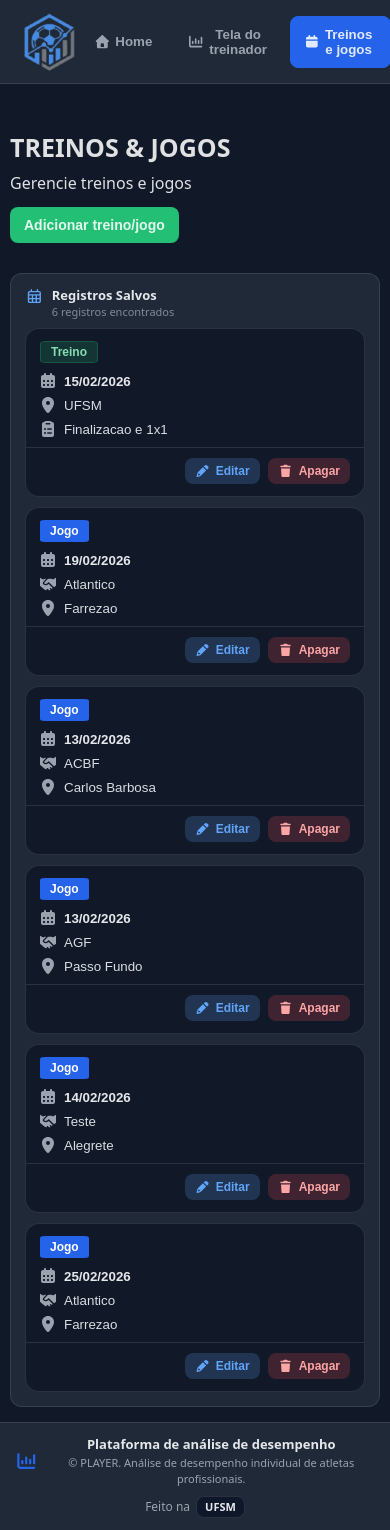
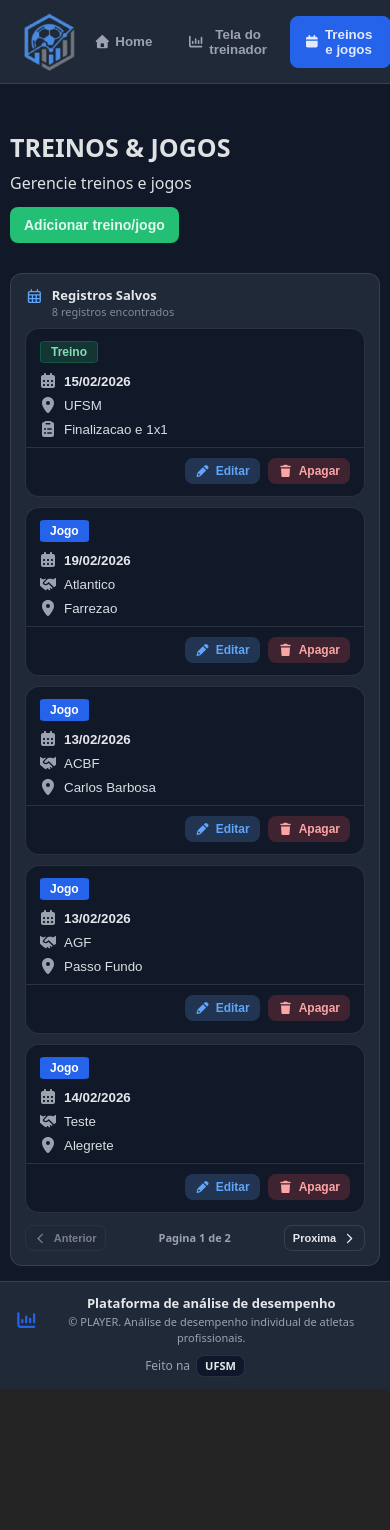
Before and after one commit to diogodls/player, a React (Vite) app: page /session-screen in a window 390 px wide. After the commit the page ends 1389 px from the top, so only its background shows below. Built offline with nearby package versions, Linux system fonts and the light colour scheme; data requests are answered from the project's data file.

Commit message:
feat(#48): adiciona paginacao e centraliza botoes

```diff
--- a/mock/data.json
+++ b/mock/data.json
@@ -791,6 +791,22 @@
       },
       {
         "id": "99",
+        "type": "Jogo",
+        "date": "25/02/2026",
+        "local": "Farrezao",
+        "opponent": "Atlantico",
+        "description": "Jogo teste para analise"
+      },
+      {
+        "id": "111",
+        "type": "Jogo",
+        "date": "25/02/2026",
+        "local": "Farrezao",
+        "opponent": "Atlantico",
+        "description": "Jogo teste para analise"
+      },
+      {
+        "id": "34",
         "type": "Jogo",
         "date": "25/02/2026",
         "local": "Farrezao",
--- a/src/components/RegistrationScreen/RegistrationScreen.module.scss
+++ b/src/components/RegistrationScreen/RegistrationScreen.module.scss
@@ -72,6 +72,46 @@
     margin-top: 12px;
   }
 
+  .pagination {
+    margin-top: 14px;
+    display: flex;
+    align-items: center;
+    justify-content: space-between;
+    gap: 10px;
+  }
+
+  .paginationButton {
+    border: 1px solid var(--border-20);
+    background: color-mix(in srgb, var(--surface) 80%, transparent);
+    color: var(--text-light);
+    border-radius: 8px;
+    padding: 6px 10px;
+    font-size: 12px;
+    font-weight: 600;
+    cursor: pointer;
+    display: inline-flex;
+    align-items: center;
+    gap: 6px;
+    transition: background 0.2s ease-in-out, opacity 0.2s ease-in-out;
+
+    &:hover:enabled {
+      background: color-mix(in srgb, var(--light-blue) 15%, var(--surface));
+    }
+
+    &:disabled {
+      opacity: 0.45;
+      cursor: not-allowed;
+    }
+  }
+
+  .pageIndicator {
+    color: var(--text-muted);
+    font-size: 12px;
+    font-weight: 600;
+    text-align: center;
+    flex: 1;
+  }
+
   .emptySub {
     color: var(--text-muted);
     opacity: 0.6;
@@ -114,6 +154,20 @@
       margin-top: 10px;
     }
 
+    .pagination {
+      margin-top: 12px;
+      gap: 8px;
+    }
+
+    .paginationButton {
+      padding: 6px 8px;
+      font-size: 11px;
+    }
+
+    .pageIndicator {
+      font-size: 11px;
+    }
+
     .emptyState {
       padding: 16px;
       gap: 6px;
--- a/src/components/RegistrationScreen/RegistrationScreen.tsx
+++ b/src/components/RegistrationScreen/RegistrationScreen.tsx
@@ -1,9 +1,12 @@
+import { useEffect, useMemo, useState } from "react";
 import styles from "./RegistrationScreen.module.scss";
 import { FontAwesomeIcon } from "@fortawesome/react-fontawesome";
 import { faCalendarDays } from "@fortawesome/free-regular-svg-icons";
-import { faCalendar } from "@fortawesome/free-solid-svg-icons";
+import { faCalendar, faChevronLeft, faChevronRight } from "@fortawesome/free-solid-svg-icons";
 import SessionCard from "./SessionCard/SessionCard.tsx";
 import type { Session } from "../../pages/SessionView";
+
+const ITEMS_PER_PAGE = 5;
 
 type RegistrationScreen = {
   sessions: Session[];
@@ -12,7 +15,30 @@ type RegistrationScreen = {
 };
 
 const RegistrationScreen = ({ sessions, onEditSession, onDeleteSession }: RegistrationScreen) => {
+  const [currentPage, setCurrentPage] = useState(1);
   const total = sessions.length;
+  const totalPages = Math.max(1, Math.ceil(total / ITEMS_PER_PAGE));
+
+  const pagedSessions = useMemo(() => {
+    const startIndex = (currentPage - 1) * ITEMS_PER_PAGE;
+    return sessions.slice(startIndex, startIndex + ITEMS_PER_PAGE);
+  }, [currentPage, sessions]);
+
+  useEffect(() => {
+    if (currentPage > totalPages) {
+      setCurrentPage(totalPages);
+    }
+  }, [currentPage, totalPages]);
+
+  const handleGoToPreviousPage = () => {
+    setCurrentPage((prev) => Math.max(1, prev - 1));
+  };
+
+  const handleGoToNextPage = () => {
+    setCurrentPage((prev) => Math.min(totalPages, prev + 1));
+  };
+
+  const hasMultiplePages = totalPages > 1;
 
   return (
     <div className={styles.wrapper}>
@@ -34,8 +60,9 @@ const RegistrationScreen = ({ sessions, onEditSession, onDeleteSession }: Regist
             </span>
           </div>
         ) : (
+          <>
             <div className={styles.list}>
-            {sessions.map((session) => (
+              {pagedSessions.map((session) => (
                 <SessionCard
                   key={session.id}
                   item={session}
@@ -44,6 +71,35 @@ const RegistrationScreen = ({ sessions, onEditSession, onDeleteSession }: Regist
                 />
               ))}
             </div>
+
+            {hasMultiplePages && (
+              <div className={styles.pagination}>
+                <button
+                  type="button"
+                  className={styles.paginationButton}
+                  onClick={handleGoToPreviousPage}
+                  disabled={currentPage === 1}
+                >
+                  <FontAwesomeIcon icon={faChevronLeft} />
+                  Anterior
+                </button>
+
+                <span className={styles.pageIndicator}>
+                  Pagina {currentPage} de {totalPages}
+                </span>
+
+                <button
+                  type="button"
+                  className={styles.paginationButton}
+                  onClick={handleGoToNextPage}
+                  disabled={currentPage === totalPages}
+                >
+                  Proxima
+                  <FontAwesomeIcon icon={faChevronRight} />
+                </button>
+              </div>
+            )}
+          </>
         )}
       </div>
     </div>
--- a/src/pages/SessionDetails/SessionDetails.module.scss
+++ b/src/pages/SessionDetails/SessionDetails.module.scss
@@ -45,7 +45,6 @@
 
 .headerContent {
   display: flex;
-  align-items: flex-start;
   justify-content: space-between;
   gap: 12px;
 }
@@ -68,7 +67,6 @@
 .title {
   margin: 0;
   font-size: clamp(26px, 3.3vw, 36px);
-  line-height: 1.1;
 }
 
 .subtitle {
@@ -163,6 +161,7 @@
   grid-template-columns: repeat(2, minmax(0, 1fr));
   gap: 10px;
   width: min(540px, 100%);
+  margin: 0 auto;
 }
 
 .switchButton {
```
Lines whose indentation alone changed are shown as unchanged.
